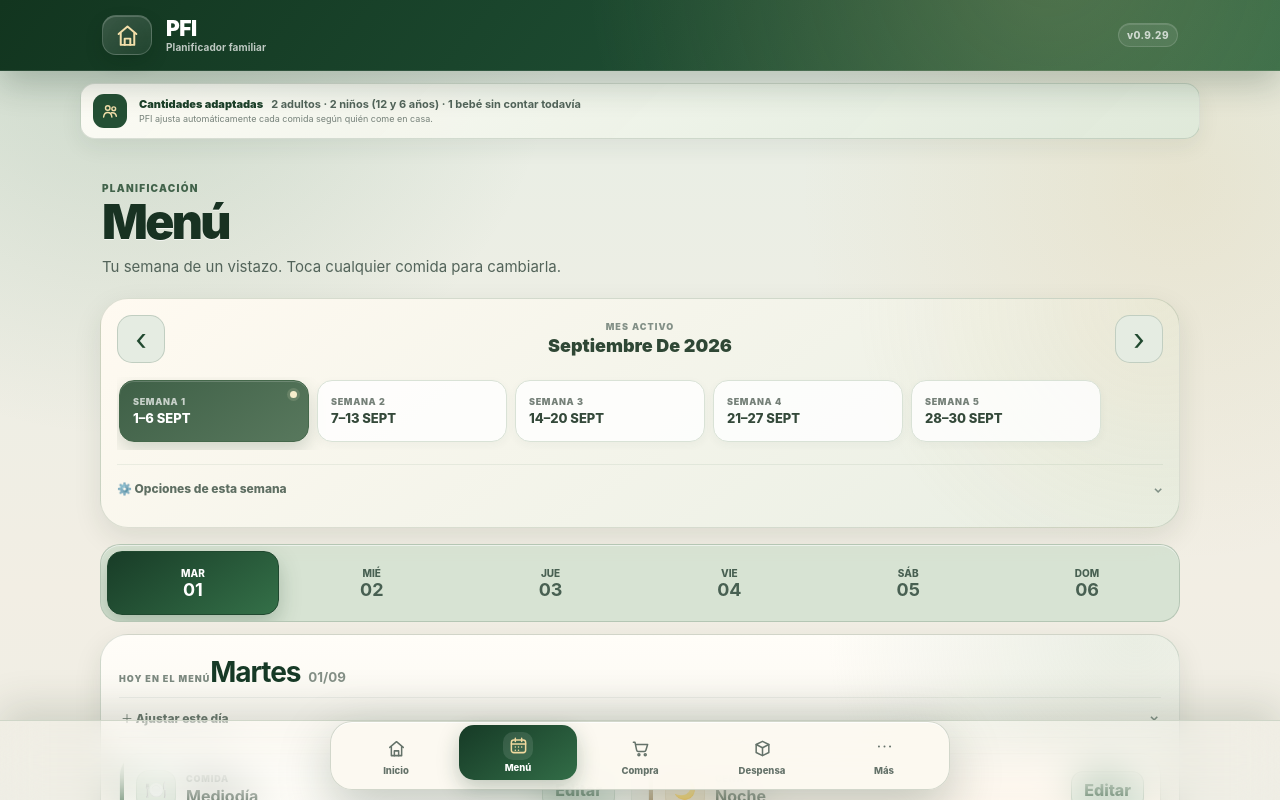
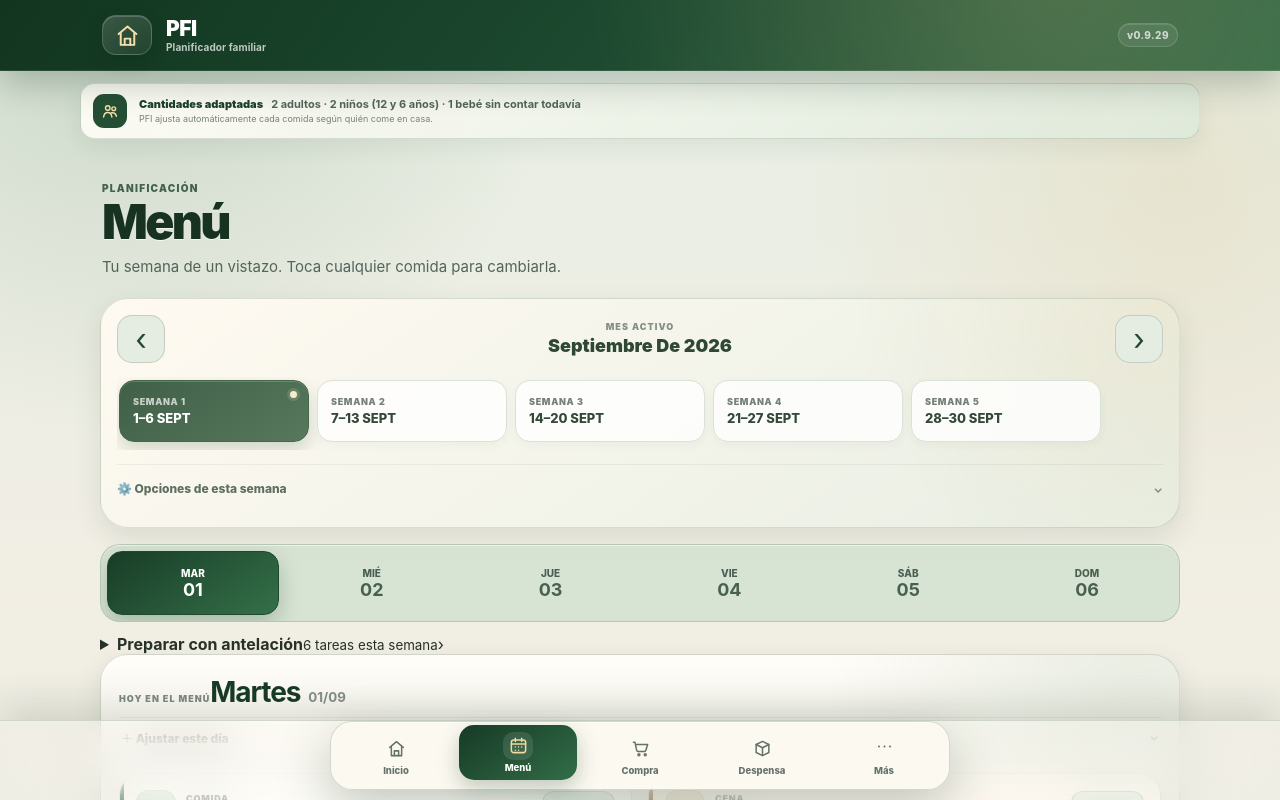
Before and after one commit to adrianezq-lang/pfi-planificador-familiar, a React (Vite) app: page / in a window 1280 px wide. Both pictures are taken after a click on the button 416 px from the left and 260 px from the top of the page. Shown: the top 800 px of the page. Built offline with nearby package versions, Linux system fonts and the light colour scheme.

Commit message:
feat: añadir preparación semanal tipo batch cooking

```diff
--- a/src/pages/MenuModern.tsx
+++ b/src/pages/MenuModern.tsx
@@ -264,6 +264,23 @@ export default function MenuModern({
   const tieneFinDeSemana = Boolean(semana && fechasFinDeSemana(semana).length);
   const ninosFueraElFinDeSemana = finDeSemanaSinNinos(semana, excepciones);
   const diaEsFinDeSemana = Boolean(fechaActiva && indiceDiaSemana(fechaActiva) >= 5);
+  const preparacionesSemana = fechas.flatMap((fecha) => {
+    const diaSemana = menu[indiceDiaSemana(fecha)];
+    const excepcionFecha = excepciones[fecha];
+    const preparacion = diaSemana?.preparar?.trim() ?? '';
+    if (
+      !preparacion ||
+      /nada pendiente/i.test(preparacion) ||
+      excepcionFecha?.noEnCasa
+    ) {
+      return [];
+    }
+    return [{
+      fecha,
+      dia: diaSemana?.dia ?? 'Día',
+      texto: preparacion,
+    }];
+  });
 
   const recetasPlato = useMemo(
     () =>
@@ -555,6 +572,37 @@ export default function MenuModern({
             })}
           </nav>
 
+          <details className="modern-week-prep">
+            <summary>
+              <span>
+                <strong>Preparar con antelación</strong>
+                <small>
+                  {preparacionesSemana.length > 0
+                    ? `${preparacionesSemana.length} tarea${preparacionesSemana.length === 1 ? '' : 's'} esta semana`
+                    : 'No hay preparaciones pendientes'}
+                </small>
+              </span>
+              <span aria-hidden="true">›</span>
+            </summary>
+            {preparacionesSemana.length > 0 ? (
+              <div className="modern-week-prep__timeline">
+                {preparacionesSemana.map((preparacion) => (
+                  <article key={`${preparacion.fecha}-${preparacion.texto}`}>
+                    <span>
+                      <strong>{preparacion.dia}</strong>
+                      <small>{preparacion.fecha.slice(8, 10)}/{preparacion.fecha.slice(5, 7)}</small>
+                    </span>
+                    <p>{preparacion.texto}</p>
+                  </article>
+                ))}
+              </div>
+            ) : (
+              <p className="modern-week-prep__empty">
+                Esta semana no necesitas adelantar nada.
+              </p>
+            )}
+          </details>
+
           <section className="modern-day-card">
             <header className="modern-day-card__header">
               <div>
```
